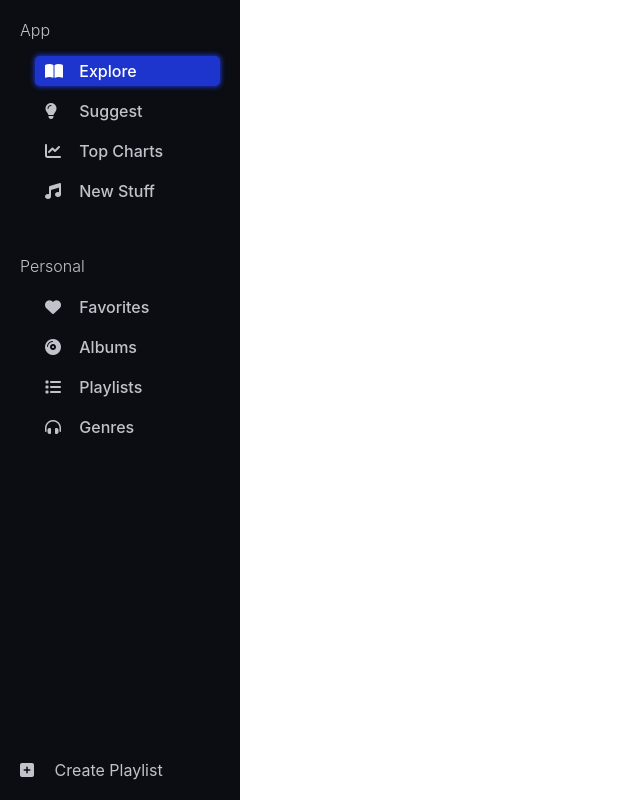
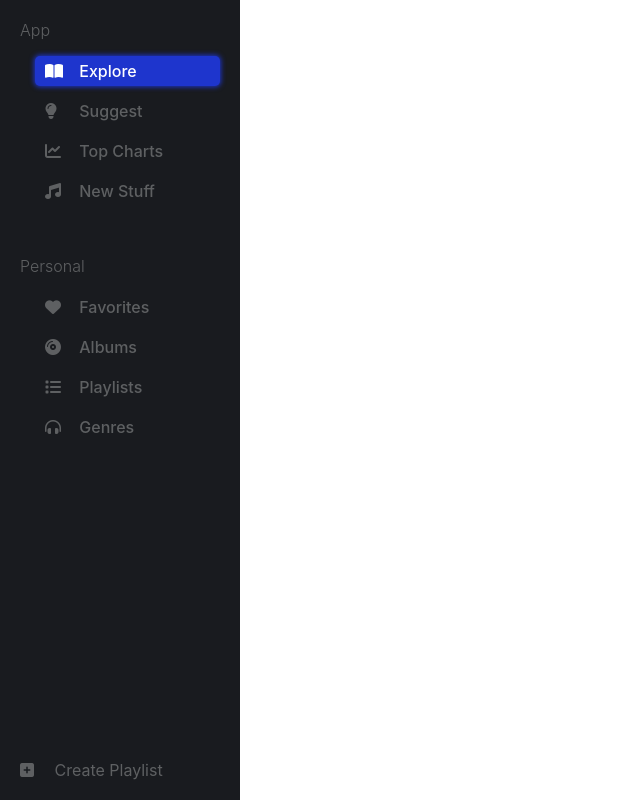
Before and after one commit to thesanjeevsharma/react-music-player, a React (Create React App) app: page / in a window 1280 px wide. Shown: the whole page, without its empty margins (0-640 px from the left). Built offline with nearby package versions, Linux system fonts and the light colour scheme.

Commit message:
Modified: fixed colors

```diff
--- a/src/components/Navigation.js
+++ b/src/components/Navigation.js
@@ -53,10 +53,10 @@ const Navigation = () => {
 export default Navigation;
 
 const Style = styled.div`
-    background: #0B0D13;
+    background: #191B1F;
     height: 100%;
     padding: 20px;
-    color: #C0C3CA;
+    color: #5E6062;
     position: relative;
 
     i {
```
